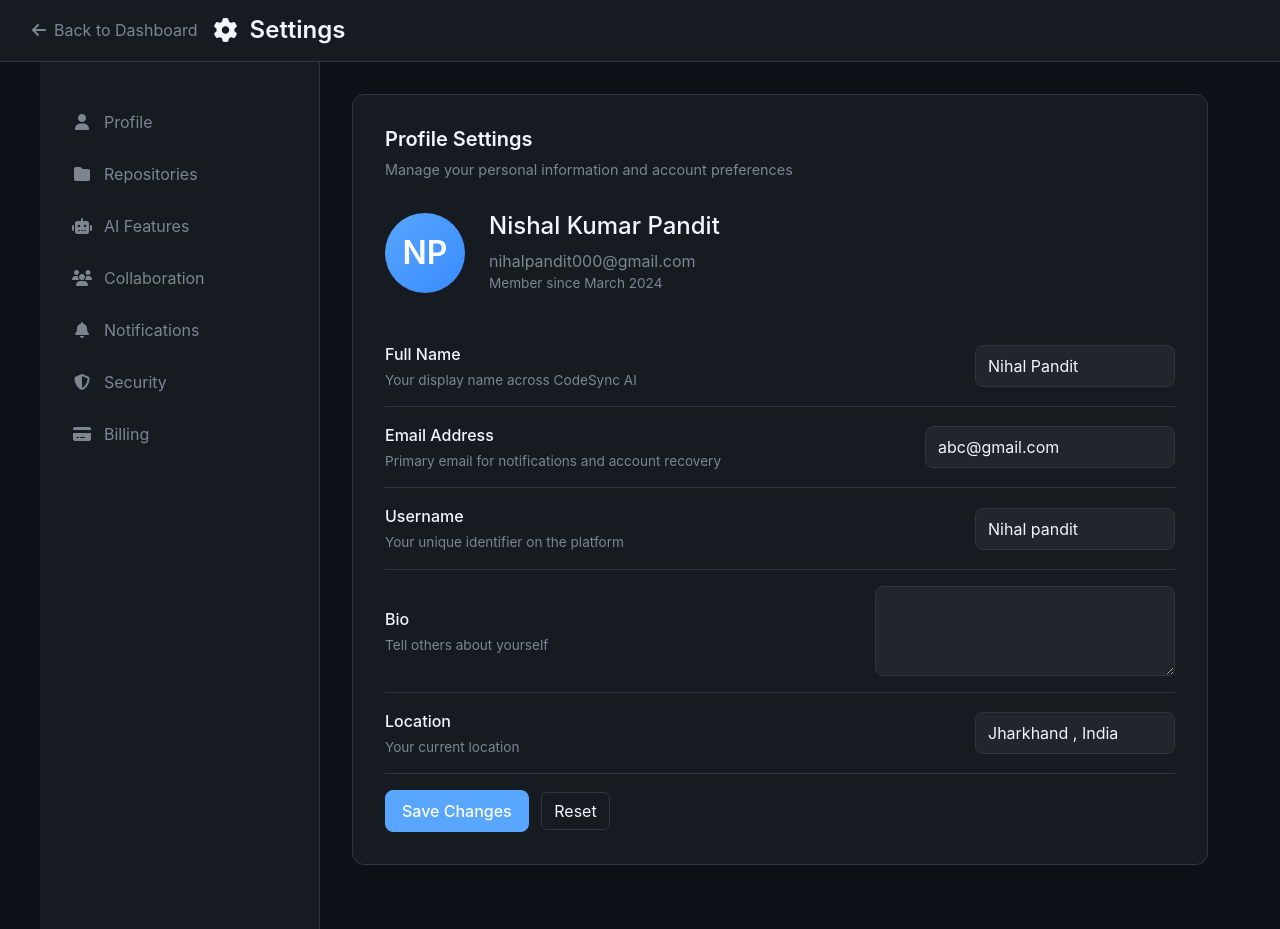
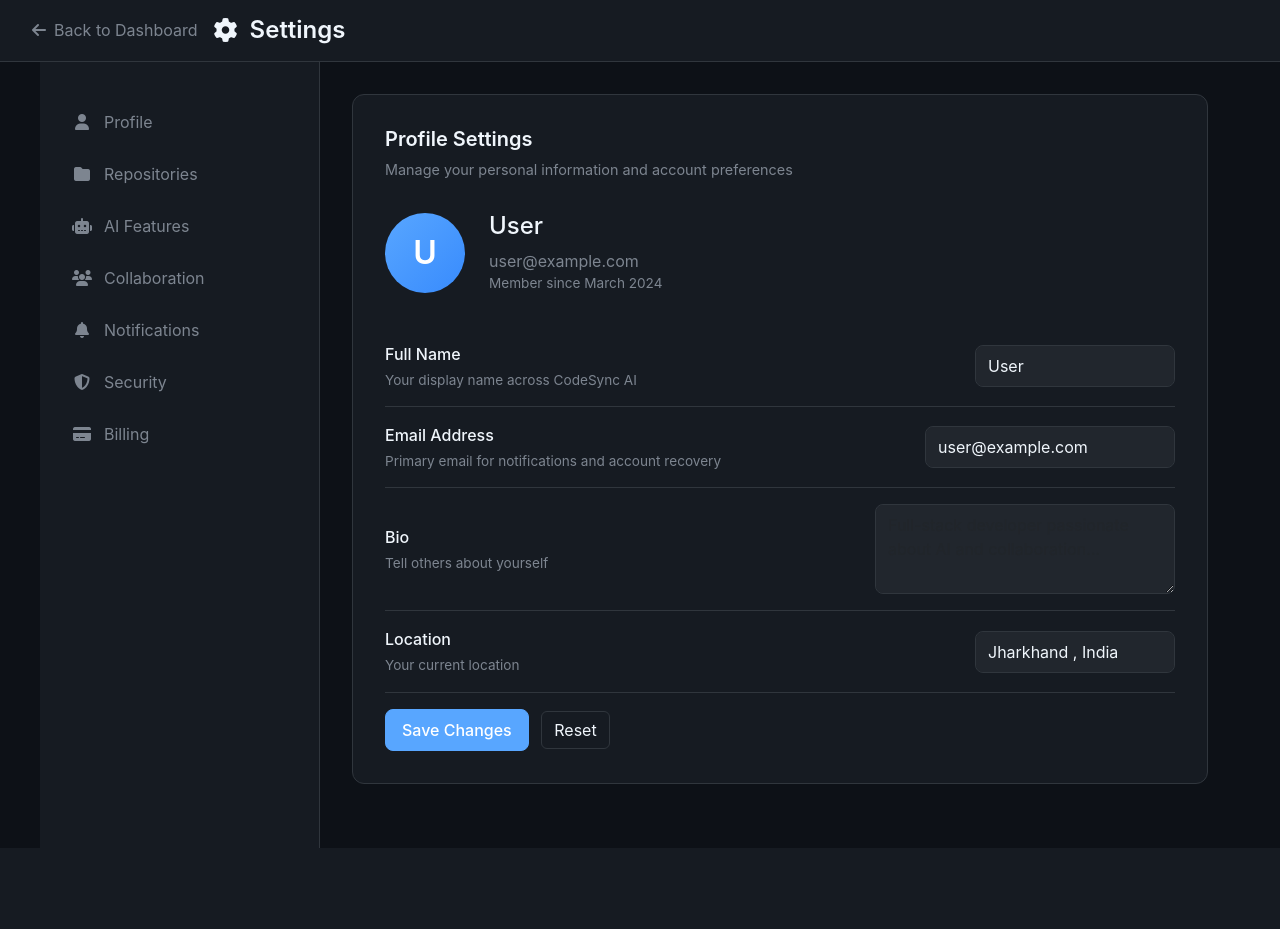
Before and after one commit to nishalpandit/codesync_AI, a Django app: page /setting/ in a window 1280 px wide. After the commit the page ends 848 px from the top, so only its background shows below. Run offline with Django 5.2, Linux system fonts and the light colour scheme; some libraries are stand-ins or nearby versions.

Commit message:
Refactor profile settings to use dynamic user data
Updated profile settings to dynamically display user information such as username, full name, and email. Removed hardcoded values and replaced them with template variables.

```diff
--- a/Codesync/Templates/settings.html
+++ b/Codesync/Templates/settings.html
@@ -574,10 +574,10 @@
                 <p class="section-description">Manage your personal information and account preferences</p>
 
                 <div class="profile-info">
-                    <div class="profile-avatar-large">NP</div>
+                    <div class="profile-avatar-large">{{ request.user.username|first|upper|default:'U' }}</div>
                     <div>
-                        <h4 style="color: var(--text-primary); margin-bottom: 0.5rem;">Nishal Kumar Pandit</h4>
-                        <p style="color: var(--text-secondary); margin: 0;">nihalpandit000@gmail.com</p>
+                        <h4 style="color: var(--text-primary); margin-bottom: 0.5rem;">{{ request.user.get_full_name|default:request.user.username|default:'User' }}</h4>
+                        <p style="color: var(--text-secondary); margin: 0;">{{ request.user.email|default:'user@example.com' }}</p>
                         <p style="color: var(--text-secondary); margin: 0; font-size: 0.85rem;">Member since March 2024</p>
                     </div>
                 </div>
@@ -588,7 +588,7 @@
                         <div class="setting-desc">Your display name across CodeSync AI</div>
                     </div>
                     <div class="setting-control">
-                        <input type="text" class="form-control" value="Nihal Pandit" style="width: 200px;">
+                        <input type="text" class="form-control" value="{{ request.user.get_full_name|default:request.user.username|default:'User' }}" style="width: 200px;">
                     </div>
                 </div>
 
@@ -598,19 +598,11 @@
                         <div class="setting-desc">Primary email for notifications and account recovery</div>
                     </div>
                     <div class="setting-control">
-                        <input type="email" class="form-control" value="abc@gmail.com" style="width: 250px;">
+                        <input type="email" class="form-control" value="{{ request.user.email|default:'user@example.com' }}" style="width: 250px;">
                     </div>
                 </div>
 
-                <div class="setting-item">
-                    <div class="setting-info">
-                        <div class="setting-label">Username</div>
-                        <div class="setting-desc">Your unique identifier on the platform</div>
-                    </div>
-                    <div class="setting-control">
-                        <input type="text" class="form-control" value="Nihal pandit" style="width: 200px;">
-                    </div>
-                </div>
+
 
                 <div class="setting-item">
                     <div class="setting-info">
@@ -643,59 +635,29 @@
                 <h2 class="section-title">Repository Access Management</h2>
                 <p class="section-description">Control access permissions for your repositories</p>
 
+               {% for repo in repos %}
+
                 <div class="repo-item">
                     <div class="repo-info">
                         <i class="fas fa-folder repo-icon"></i>
                         <div>
-                            <div class="repo-name">ai-chatbot</div>
-                            <div class="repo-access">Private repository • 3 collaborators</div>
+                            <div class="repo-name">{{ repo.repo_name }}</div>
+                            <!-- <div class="repo-access">Private repository • 3 collaborators</div> -->
                         </div>
                     </div>
                     <div class="access-controls">
                         <select class="form-select" style="width: 120px;">
                             <option>Private</option>
                             <option>Public</option>
-                            <option>Internal</option>
                         </select>
                         <button class="btn btn-outline-secondary btn-sm">Manage</button>
                     </div>
                 </div>
 
-                <div class="repo-item">
-                    <div class="repo-info">
-                        <i class="fas fa-folder repo-icon"></i>
-                        <div>
-                            <div class="repo-name">web-scraper</div>
-                            <div class="repo-access">Public repository • 8 collaborators</div>
-                        </div>
-                    </div>
-                    <div class="access-controls">
-                        <select class="form-select" style="width: 120px;">
-                            <option>Private</option>
-                            <option selected>Public</option>
-                            <option>Internal</option>
-                        </select>
-                        <button class="btn btn-outline-secondary btn-sm">Manage</button>
-                    </div>
-                </div>
 
-                <div class="repo-item">
-                    <div class="repo-info">
-                        <i class="fas fa-folder repo-icon"></i>
-                        <div>
-                            <div class="repo-name">react-dashboard</div>
-                            <div class="repo-access">Private repository • 2 collaborators</div>
-                        </div>
-                    </div>
-                    <div class="access-controls">
-                        <select class="form-select" style="width: 120px;">
-                            <option selected>Private</option>
-                            <option>Public</option>
-                            <option>Internal</option>
-                        </select>
-                        <button class="btn btn-outline-secondary btn-sm">Manage</button>
-                    </div>
-                </div>
+                {% endfor %}
+
+
 
                 <div class="setting-item mt-4">
                     <div class="setting-info">
```
